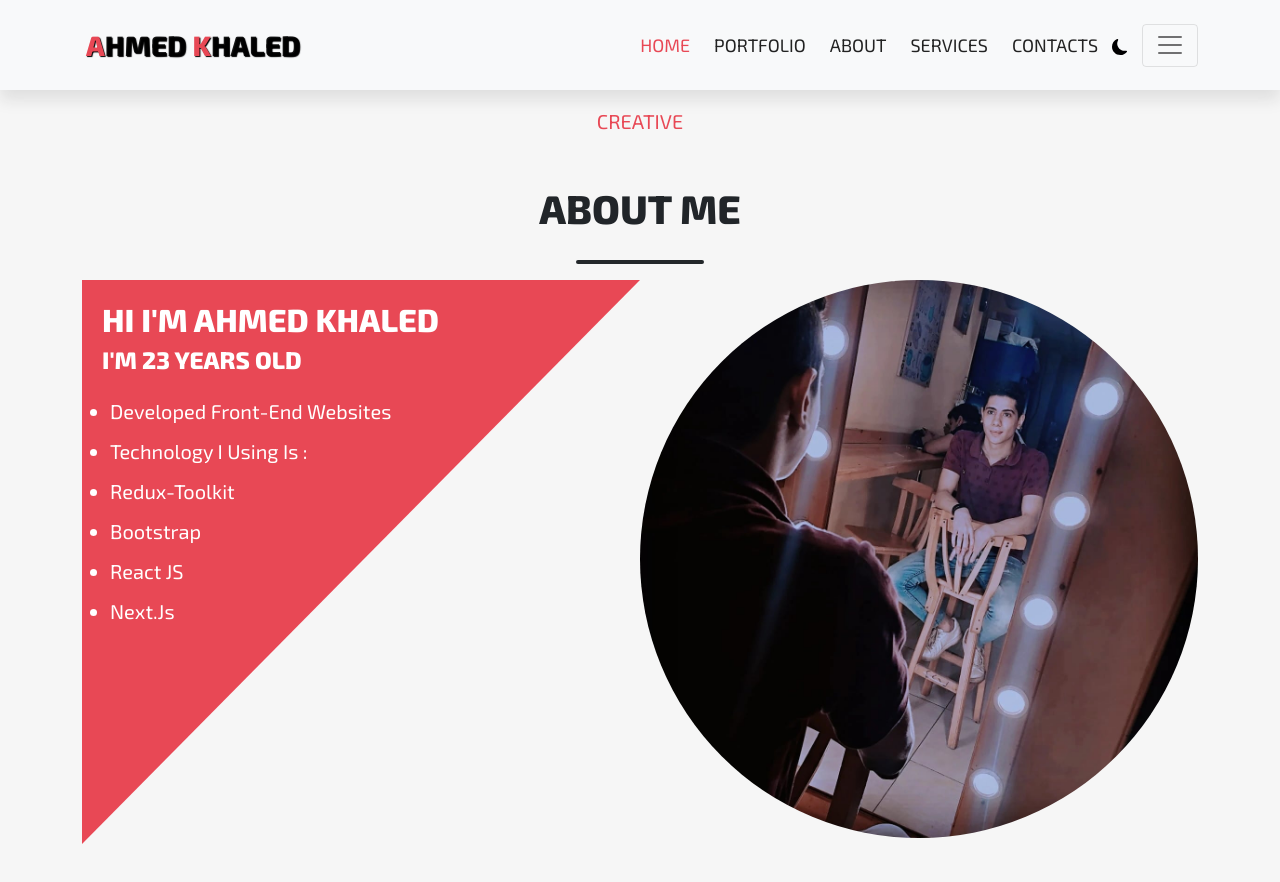
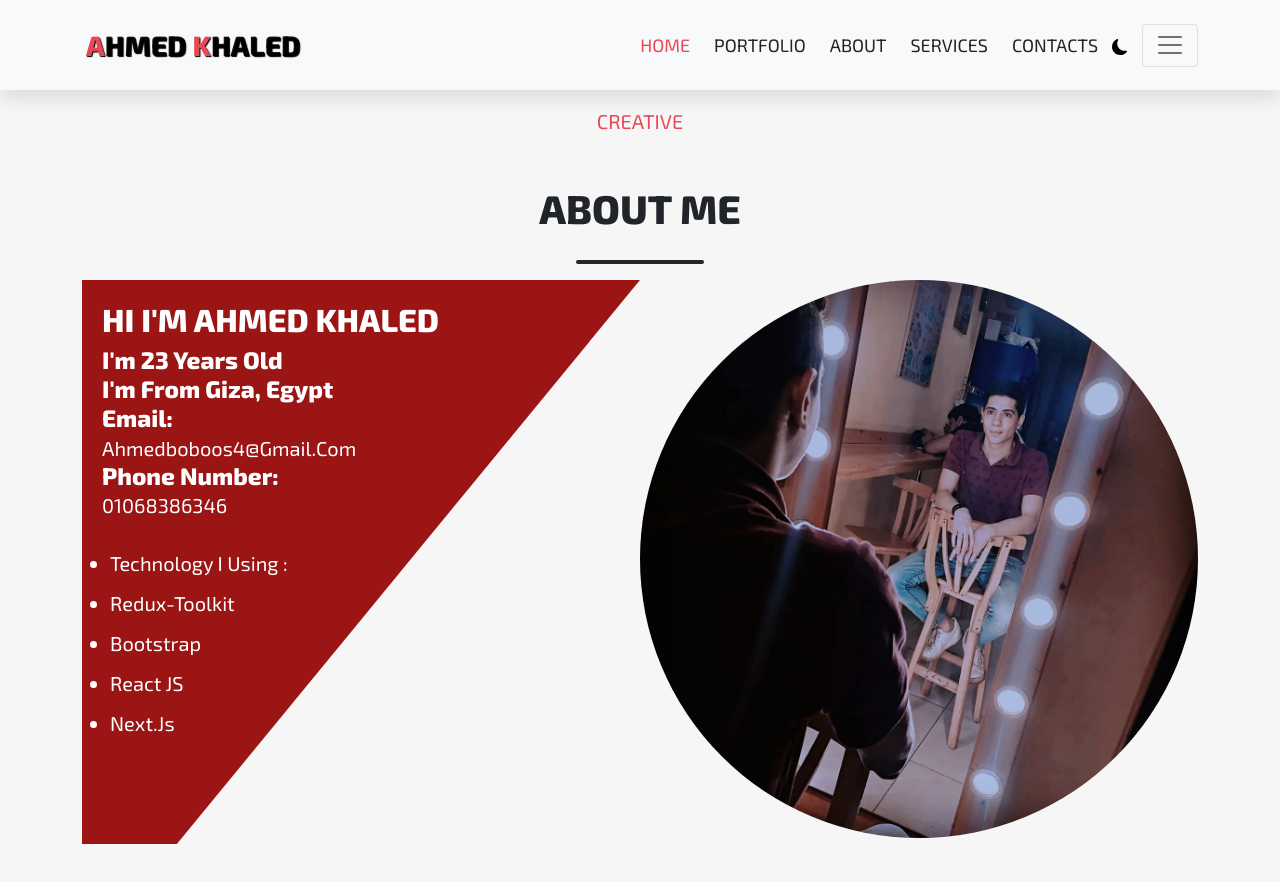
Before and after one commit to Ahmed-Khaled11/portfolio, a Next.js app: page /about in a window 1280 px wide. Shown: the top 882 px of the page. Built offline with nearby package versions, Linux system fonts and the light colour scheme.

Commit message:
some edit on about page

```diff
--- a/components/About.js
+++ b/components/About.js
@@ -29,10 +29,21 @@ export default function About() {
             data-aos="zoom-in"
           >
             <h2 className="fw-bold text-uppercase">hi i'm ahmed khaled</h2>
-            <h4 className="fw-bold text-uppercase">i'm 23 years old</h4>
+            <h4 className="fw-bold text-capitalize">
+              i'm 23 years old <br /> i'm from giza, egypt <br />
+              email:
+              <br />{" "}
+              <span className="fs-5 fw-normal">ahmedboboos4@gmail.com</span>
+              <br />
+              phone number:
+              <br />
+              <span className="fs-5 fw-normal">01068386346</span>
+              <br />
+            </h4>
+            <p></p>
+
             <ul className="text-capitalize p-2">
-              <li>developed Front-End websites</li>
-              <li>technology i using is : </li>
+              <li>technology i using : </li>
               <li>redux-toolkit</li>
               <li>bootstrap</li>
               <li>react JS</li>
--- a/styles/globals.css
+++ b/styles/globals.css
@@ -330,7 +330,8 @@
   background-color: var(--section-color);
   }
   .about .text{
-  clip-path: polygon(0 100%, 0 0, 100% 0);background-color: var(--main-color);
+  clip-path: polygon(0% 0%, 55% 0, 100% 0%, 17% 100%, 0% 100%);
+  background-color:#9c1515;
   padding: 20px;
   }
   @media (max-width:991px) {
```
